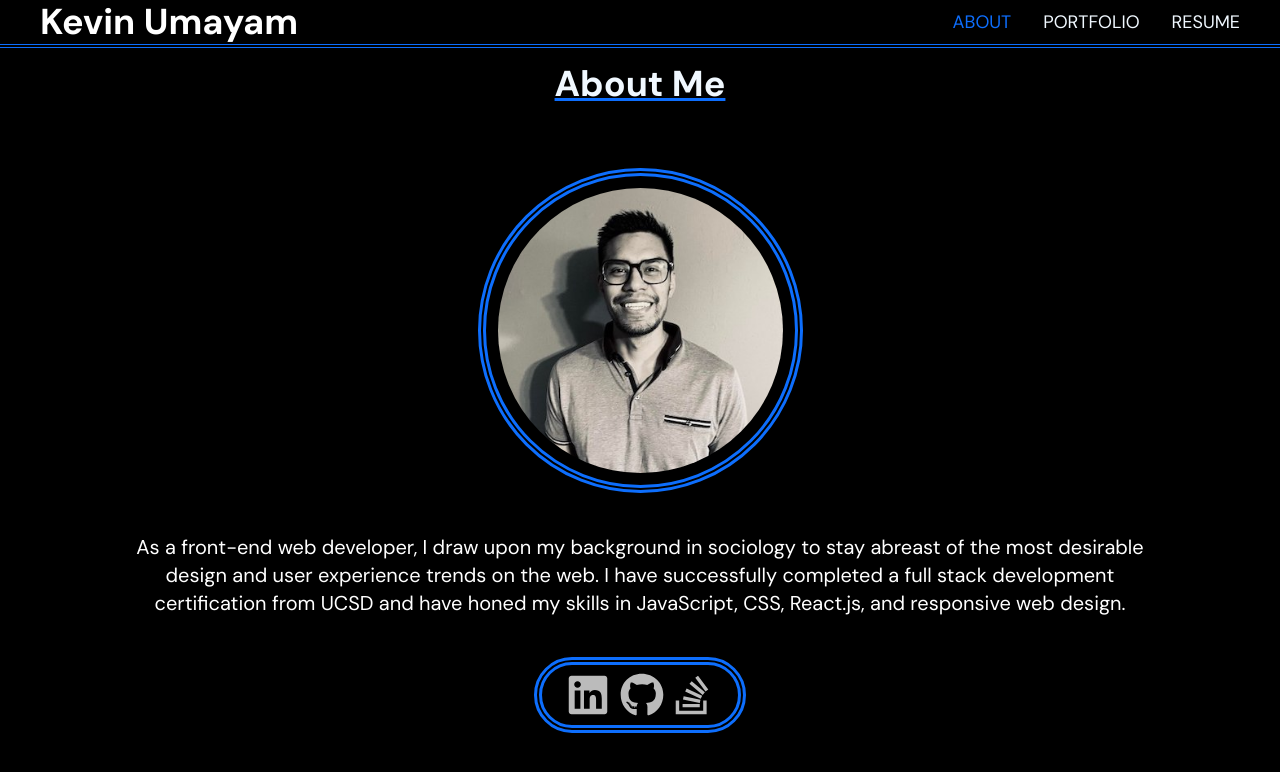
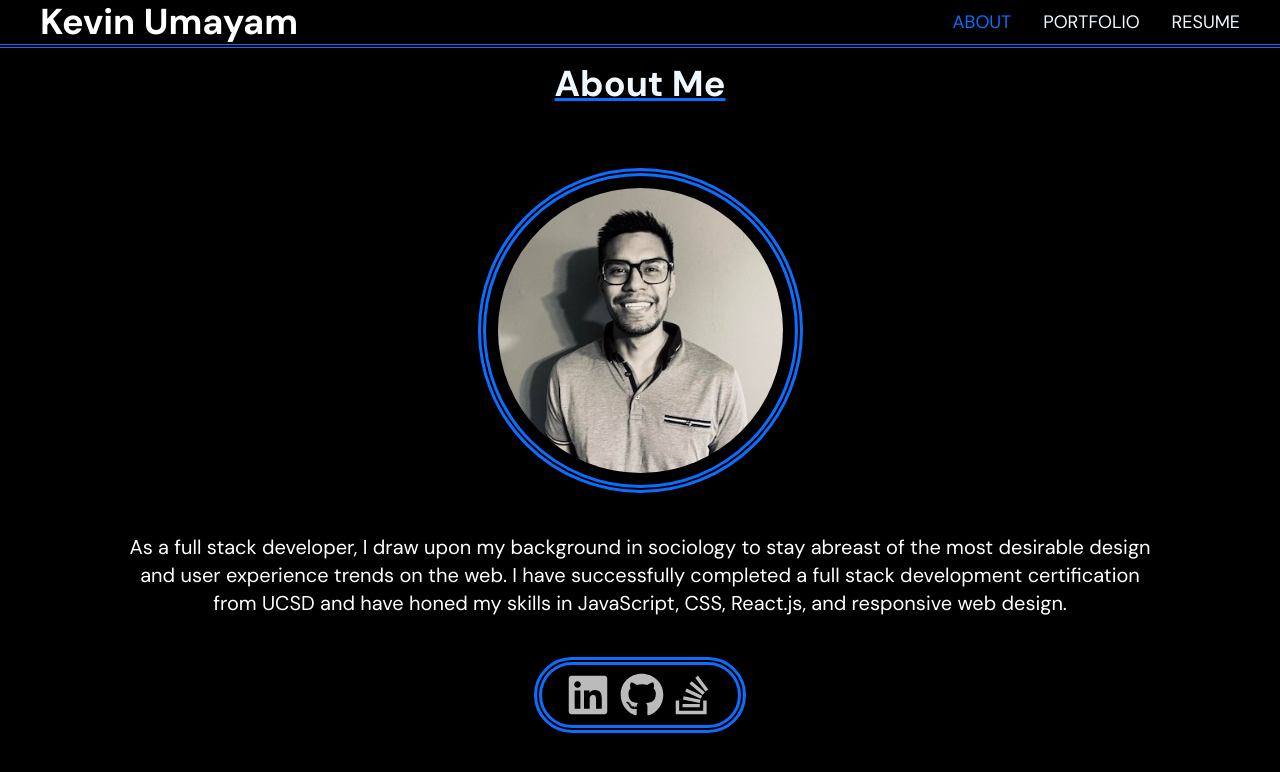
Before and after one commit to KevinUmayam/-my-porfolio, a React (Create React App) app: page / in a window 1280 px wide. Shown: the top 772 px of the page. Built offline with nearby package versions, Linux system fonts and the light colour scheme.

Commit message:
added text

```diff
--- a/src/components/pages/AboutMe.js
+++ b/src/components/pages/AboutMe.js
@@ -26,7 +26,7 @@ export default function AboutMe() {
       {/* phonescreen */}
       <div className="mt-10 mb-10 center-text">
         <h6 className="text-white text-xl text-center md:ml-32 ml- md:mr-32 ml-14 mr-14">
-          As a front-end web developer, I draw upon my background in sociology to stay abreast of the most desirable design and user experience trends on the web. I have successfully completed a full stack development certification from UCSD and have honed my skills in JavaScript, CSS, React.js, and responsive web design.
+          As a full stack developer, I draw upon my background in sociology to stay abreast of the most desirable design and user experience trends on the web. I have successfully completed a full stack development certification from UCSD and have honed my skills in JavaScript, CSS, React.js, and responsive web design.
         </h6>
       </div>
       <div className="border-custom-color border-8 border-double rounded-full p-2 pl-6 pr-6 mb-14">
```
